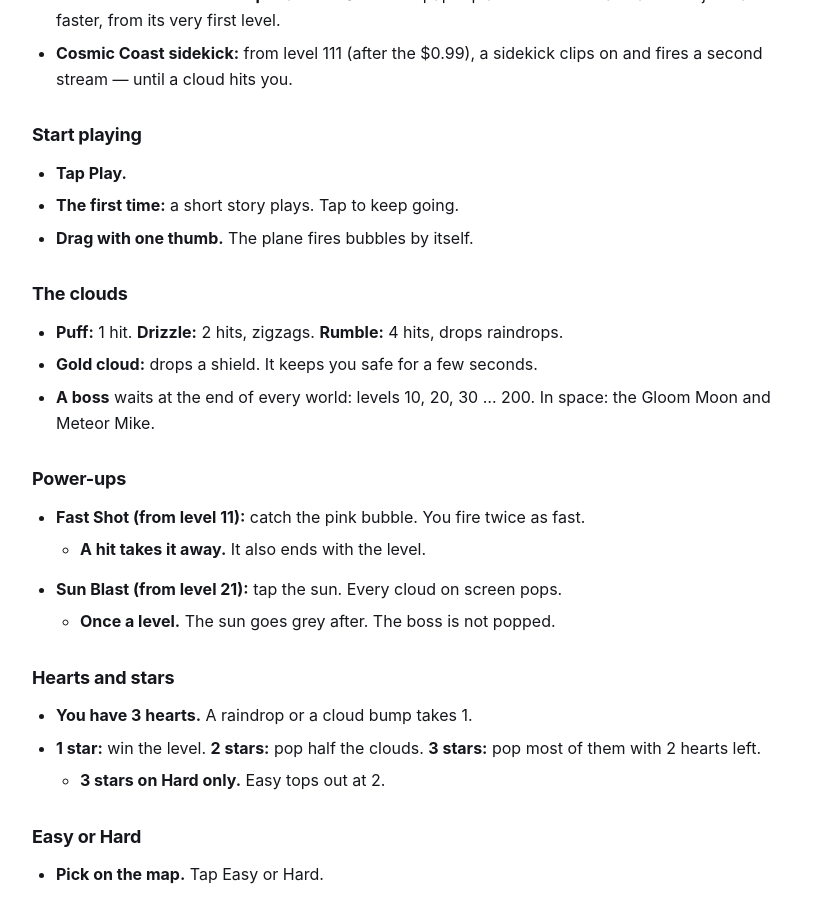
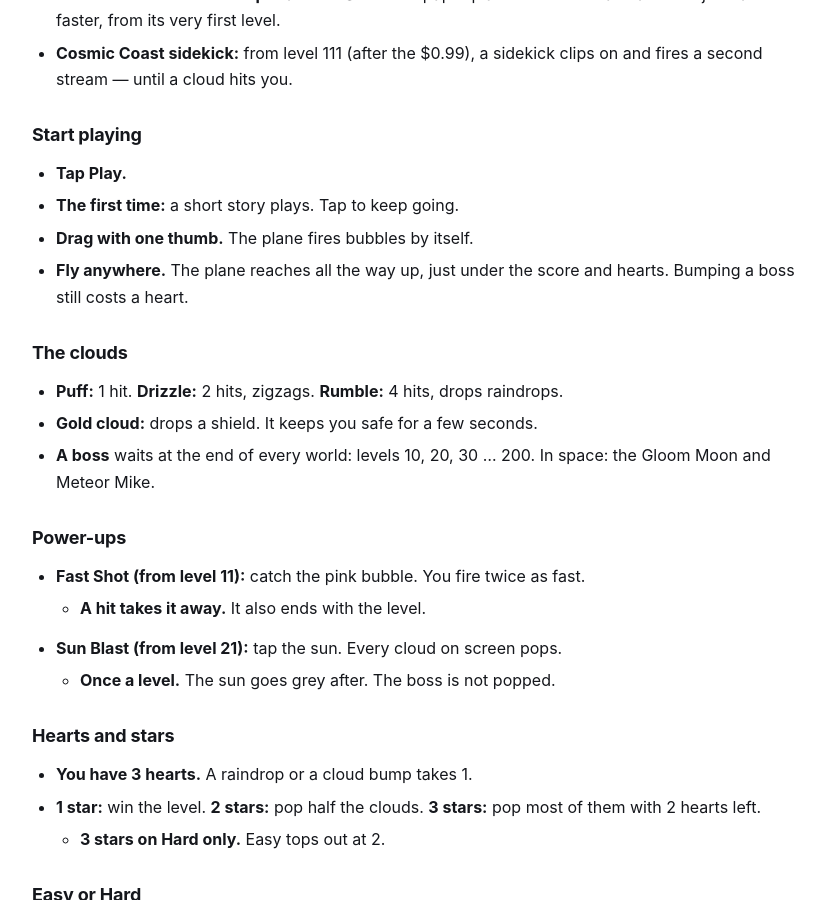
Before and after one commit to mytombrown/team-assist-help, a Jekyll site: the page built from _guides/squishyskypatrol/getting-started.md, in a window 1280 px wide and 900 px high, scrolled down 893 px. Shown: the whole window, without its empty margins (218-1043 px from the left). Built offline with Jekyll 4.4.1, drawn with Linux system fonts in a browser that asks for light colours.

Commit message:
Build 8 (Sky Patrol 1.0): plane flies the whole play area, up to just under the top bar (SSP-1328)
Co-Authored-By: Claude Opus 5.5 <noreply@anthropic.com>

```diff
--- a/_guides/squishyskypatrol/getting-started.md
+++ b/_guides/squishyskypatrol/getting-started.md
@@ -35,6 +35,7 @@ related:
 - **Tap Play.**
 - **The first time:** a short story plays. Tap to keep going.
 - **Drag with one thumb.** The plane fires bubbles by itself.
+- **Fly anywhere.** The plane reaches all the way up, just under the score and hearts. Bumping a boss still costs a heart.
 
 ## The clouds
 
```
